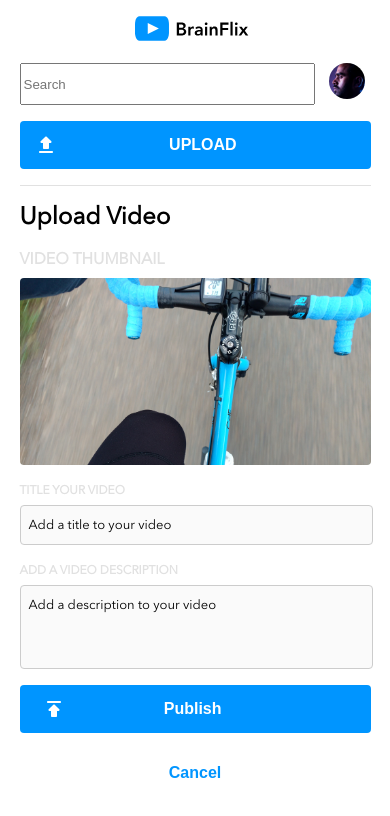
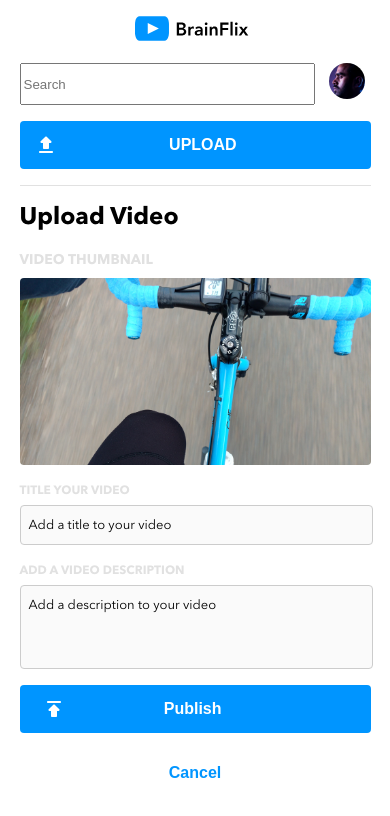
Before and after one commit to jemeryalvarado/brainflix, a React (Create React App) app: page /upload in a window 390 px wide. Shown: the top 816 px of the page. Built offline with nearby package versions, Linux system fonts and the light colour scheme.

Commit message:
completing mediaqueries for desktop breakpoint

```diff
--- a/src/pages/Homepage/Homepage.js
+++ b/src/pages/Homepage/Homepage.js
@@ -39,11 +39,6 @@ const Home = () => {
     });
 }, [id]);
 
-  // const videoClick = (id) => {
-  //   setCurrent(id);
-  //   navigate(`/video/${id}`);
-  // };
-
   return (
     <>
       {videoDetails && (
--- a/src/pages/VideoUpload/VideoUpload.js
+++ b/src/pages/VideoUpload/VideoUpload.js
@@ -9,6 +9,7 @@ const VideoUpload = () => {
   return (
     <div className="video-upload">
       <h2 className="video-upload__title">Upload Video</h2>
+      <section className="video-thumbnail-form__wrapper">
       <div className="video-upload__thumbnail">
         <h3 className="video-upload__thumbnail-title">VIDEO THUMBNAIL</h3>
         <img
@@ -36,6 +37,7 @@ const VideoUpload = () => {
           ></input>
         </div>
       </form>
+      </section>
       <div className="btns">
         <button type="submit" className="btn btn-primary">
           <img class="icon" src={publish} alt="Upload" />
--- a/src/pages/VideoUpload/VideoUpload.scss
+++ b/src/pages/VideoUpload/VideoUpload.scss
@@ -9,28 +9,40 @@
   border-top: 1px solid $Mercury;
   display: flex;
   flex-direction: column;
-  @include desktop{
-    flex-direction: row;
-  }
+  font-family: Avenir-Next-Bold;
+//   @include desktop{
+//     flex-direction: row;
+//   }
 
   &__title {
     @include mobile-page-header;
     color: $BrainFlix-DarkBlack;
     margin: 0;
     padding-top: 1rem;
+    @include tablet{
+        border-bottom: 1px solid $Mercury;
+        padding: 2rem 0 2rem 0;
+        @include page-header;
+    }
   }
 
   &__thumbnail {
     display: flex;
     flex-direction: column;
+    @include desktop{
+        width: 30%;
+     }
 
     &-title {
       @include mobile-section-header;
       color: $Mercury;
-      font-size: 1rem;
+      font-size: .875rem;
       font-weight: bold;
       padding-top: 1rem;
       margin: 0 0 0.5rem 0;
+      @include desktop{
+        width: 50%;
+     }
     }
 
     &-image {
@@ -41,9 +53,18 @@
       @include tablet {
         width: 55%;
       }
+      @include desktop{
+        width: 100%;
+        height: 10rem;
+
+      }
     }
   }
-
+  &__form{
+    @include desktop{
+        width: 50%;
+     }
+  }
   &-group {
     display: flex;
     flex-direction: column;
@@ -54,7 +75,6 @@
       font-size: 16px;
       border: 1px solid #ccc;
       border-radius: 10px;
-      resize: vertical;
 
       &:focus {
         border-color: #aaa;
@@ -62,13 +82,21 @@
       }
     }
   }
-
+.video-thumbnail-form__wrapper{
+    @include desktop{
+        display: flex;
+        flex-direction: row;
+        gap: 1.5rem;
+    }
+}
   .form {
     display: flex;
     flex-direction: column;
     gap: 0.5rem;
     width: 90%;
     margin: 0;
+
+
 
     &-group {
       display: flex;
```
